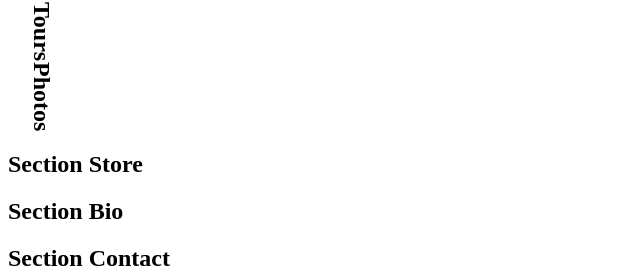
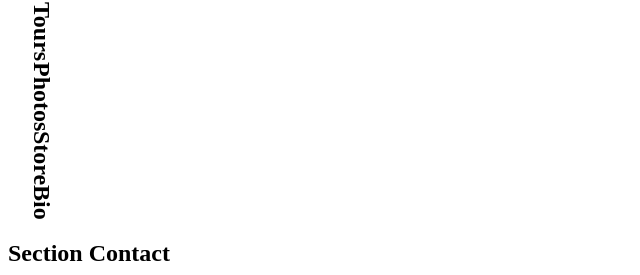
Before and after one commit to carlosmertens/Diazno2, a Next.js app: page / in a window 1280 px wide. Shown: the part 373-648 px from the top of the page, without its empty margins (0-640 px from the left). Built offline with nearby package versions, Linux system fonts and the light colour scheme.

Commit message:
Create Bio component

```diff
--- a/components/sections/Bio.js
+++ b/components/sections/Bio.js
@@ -1,10 +1,23 @@
 export const Bio = () => {
   return (
     <>
-      <section id='bio-section' className='bg-blue-400'>
-        <div>
-          <h2 className='text-2xl'>Section Bio</h2>
+      <section
+        id='bio-section'
+        className='min-h-screen grid grid-cols-12 gap-0 bg-dusty-gray '>
+        <div className='col-1'>
+          <div className='h-full flex flex-col items-center justify-center'>
+            <div className='w-2 h-40 bg-blue-800'></div>
+
+            <h2
+              className='transform rotate-180 text-mine-shaft text-2xl py-8'
+              style={{ writingMode: 'vertical-rl' }}>
+              Bio
+            </h2>
+
+            <div className='w-2 h-40 bg-blue-800 '></div>
+          </div>
         </div>
+        <div className='bg-scorpion col-span-11'></div>
       </section>
     </>
   );
--- a/components/sections/Photos.js
+++ b/components/sections/Photos.js
@@ -9,7 +9,7 @@ export const Photos = () => {
             <div className='w-2 h-40 bg-green-800'></div>
 
             <h2
-              className='transform rotate-180 text-gray-100 text-2xl py-8'
+              className='transform rotate-180 text-mine-shaft text-2xl py-8'
               style={{ writingMode: 'vertical-rl' }}>
               Photos
             </h2>
--- a/components/sections/Store.js
+++ b/components/sections/Store.js
@@ -1,10 +1,23 @@
 export const Store = () => {
   return (
     <>
-      <section id='store-section' className='bg-red-400'>
-        <div>
-          <h2 className='text-2xl'>Section Store</h2>
+      <section
+        id='store-section'
+        className='min-h-screen grid grid-cols-12 gap-0 bg-scorpion '>
+        <div className='col-1'>
+          <div className='h-full flex flex-col items-center justify-center'>
+            <div className='w-2 h-40 bg-indigo-400'></div>
+
+            <h2
+              className='transform rotate-180 text-gray-100 text-2xl py-8'
+              style={{ writingMode: 'vertical-rl' }}>
+              Store
+            </h2>
+
+            <div className='w-2 h-40 bg-indigo-400 '></div>
+          </div>
         </div>
+        <div className='bg-dusty-gray col-span-11'></div>
       </section>
     </>
   );
```
